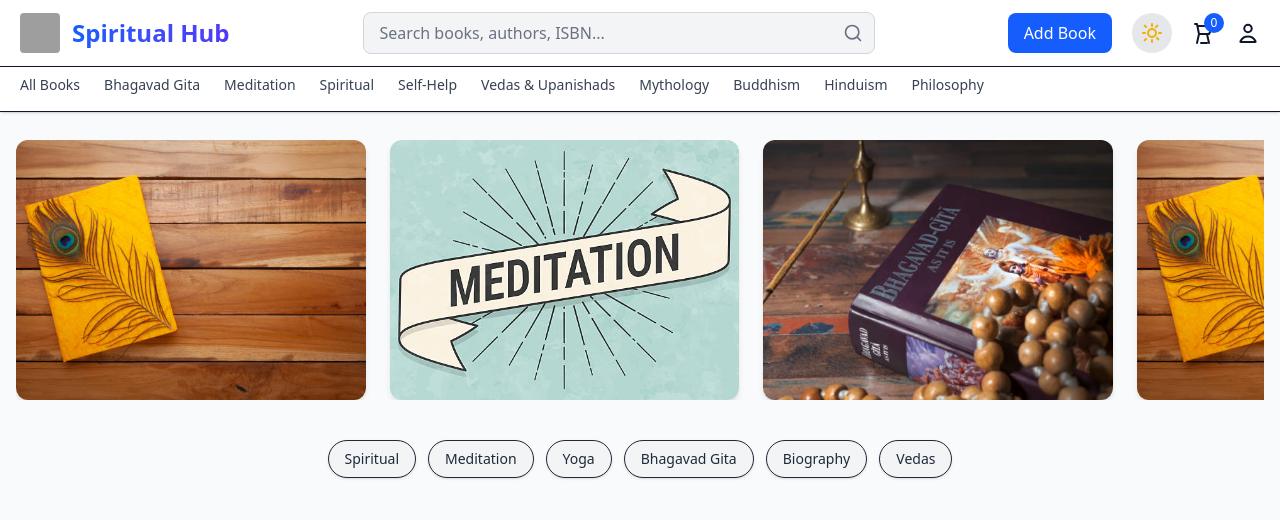
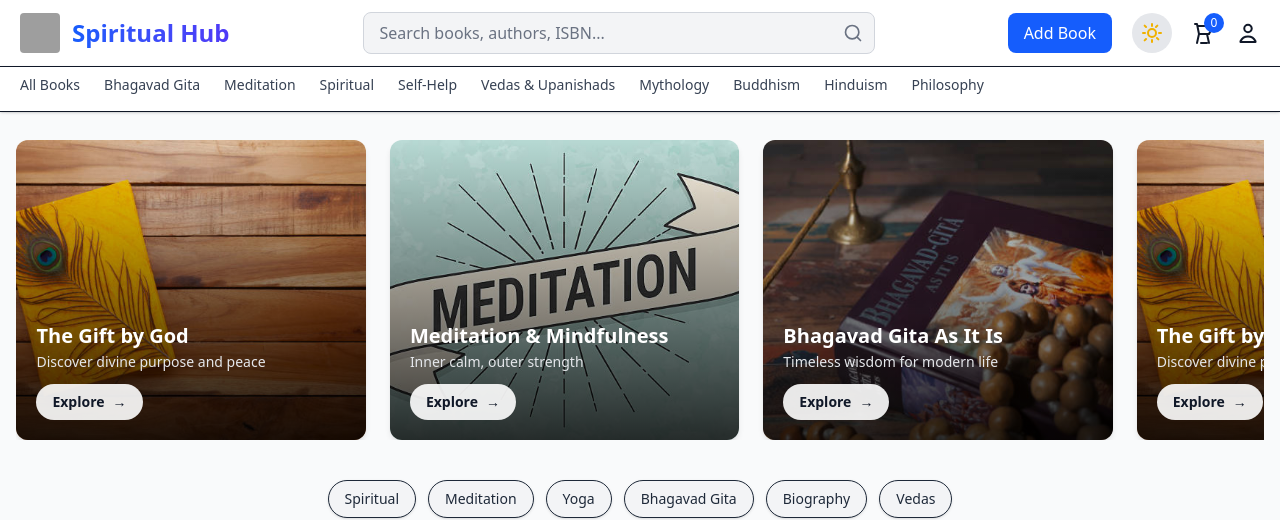
Before and after one commit to samyog7901/MERN2.0_LMS, a React (Vite) app: page / in a window 1280 px wide. Shown: the top 520 px of the page. Built offline with nearby package versions, Linux system fonts and the light colour scheme; no server answers; grey boxes are pictures that could not be loaded.

Commit message:
UI Improvementss

```diff
--- a/src/pages/components/SmallHeroCarousel.jsx
+++ b/src/pages/components/SmallHeroCarousel.jsx
@@ -1,10 +1,12 @@
 import React, { useEffect, useRef } from "react";
+import { useNavigate } from "react-router-dom";
 
 const SmallHeroCarousel = ({ slides }) => {
   const containerRef = useRef(null);
   const currentIndexRef = useRef(0);
+  const navigate = useNavigate();
 
-  const infiniteSlides = Array(20).fill(slides).flat();
+  const infiniteSlides = Array(10).fill(slides).flat();
 
   useEffect(() => {
     const container = containerRef.current;
@@ -19,7 +21,7 @@ const SmallHeroCarousel = ({ slides }) => {
         behavior: "smooth",
       });
 
-      if (currentIndexRef.current > infiniteSlides.length - 10) {
+      if (currentIndexRef.current > infiniteSlides.length - 8) {
         currentIndexRef.current = 0;
         container.scrollLeft = 0;
       }
@@ -33,12 +35,49 @@ const SmallHeroCarousel = ({ slides }) => {
       ref={containerRef}
       className="flex gap-6 overflow-x-hidden hide-scrollbar"
     >
-      {infiniteSlides.map((url, idx) => (
+      {infiniteSlides.map((slide, idx) => (
         <div
           key={idx}
-          className="flex-none w-[75%] sm:w-[40%] md:w-[30%] lg:w-[28%] h-75 sm:h-65 rounded-xl overflow-hidden shadow-md dark:shadow-gray-700"
+          onClick={() => navigate(slide.link)}
+          className="group cursor-pointer relative flex-none
+            w-[80%] sm:w-[45%] md:w-[32%] lg:w-[28%]
+            h-[260px] sm:h-[280px] md:h-[300px]
+            rounded-xl overflow-hidden shadow-md
+            dark:shadow-gray-700 transition-transform duration-300
+            hover:scale-[1.02]"
         >
-          <img src={url} alt={`slide-${idx}`} className="w-full h-full object-cover" />
+          {/* Background Image */}
+          <img
+            src={slide.image}
+            alt={slide.title}
+            className="absolute inset-0 w-full h-full object-cover"
+          />
+
+          {/* Gradient Overlay */}
+          <div className="absolute inset-0 bg-linear-to-t
+            from-black/80 via-black/40 to-transparent"></div>
+
+          {/* Text Content */}
+          <div className="absolute bottom-0 p-5 text-white">
+            <h2 className="text-xl font-bold leading-tight">
+              {slide.title}
+            </h2>
+            <p className="text-sm text-gray-200 mt-1">
+              {slide.subtitle}
+            </p>
+
+            <button
+              className="mt-3 inline-flex items-center gap-2
+                px-4 py-2 bg-white/90 text-gray-900
+                rounded-full text-sm font-semibold
+                group-hover:bg-white transition"
+            >
+              Explore
+              <span className="group-hover:translate-x-1 transition">
+                →
+              </span>
+            </button>
+          </div>
         </div>
       ))}
     </div>
--- a/src/pages/home/Home.jsx
+++ b/src/pages/home/Home.jsx
@@ -26,7 +26,27 @@ const Home = () => {
     b.bookName.toLowerCase().includes(search.toLowerCase())
   );
 
-  const slides = ["/bgasitis.jpg", "/giftbtgod.jpg", "/meditation.jpg"];
+  const slides = [
+    {
+      image: "/bgasitis.jpg",
+      title: "Bhagavad Gita As It Is",
+      subtitle: "Timeless wisdom for modern life",
+      link: "/category/bhagavad-gita",
+    },
+    {
+      image: "/giftbtgod.jpg",
+      title: "The Gift by God",
+      subtitle: "Discover divine purpose and peace",
+      link: "/category/spiritual",
+    },
+    {
+      image: "/meditation.jpg",
+      title: "Meditation & Mindfulness",
+      subtitle: "Inner calm, outer strength",
+      link: "/category/meditation",
+    },
+  ];
+
 
   return (
     <div className="bg-gray-50 dark:bg-gray-900
```
